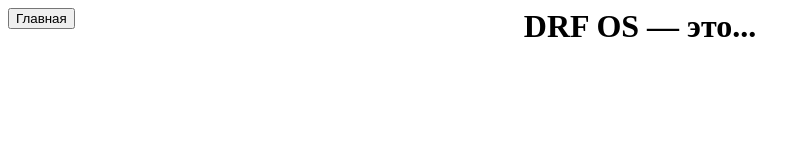
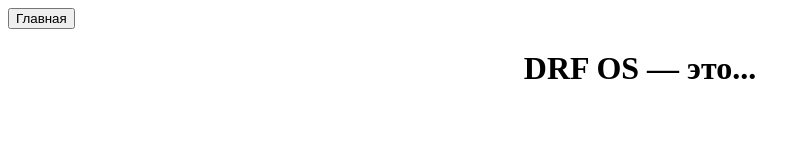
Before and after one commit to DRFOS/._., a plain HTML site: page site/index.html in a window 1280 px wide. Shown: the whole page, without its empty margins (0-810 px from the left). Drawn offline with Linux system fonts and the light colour scheme; files that its build step writes are made by us from their sources.

Commit message:
Update style.css

```diff
--- a/site/res/style/up_panel/style.css
+++ b/site/res/style/up_panel/style.css
@@ -1,8 +1,4 @@
-div.uppanel{
-    position:absolute;
-    top: 5%
-    left: 50%
-    transform: translate(-50%, -50%);
+.uppanel{
     background-color: #ffffff;
     border: red 5 solid;
 }
```
